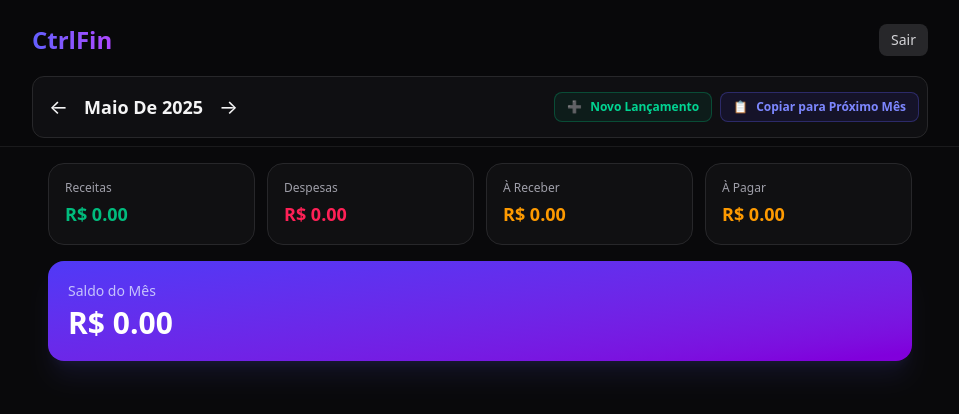
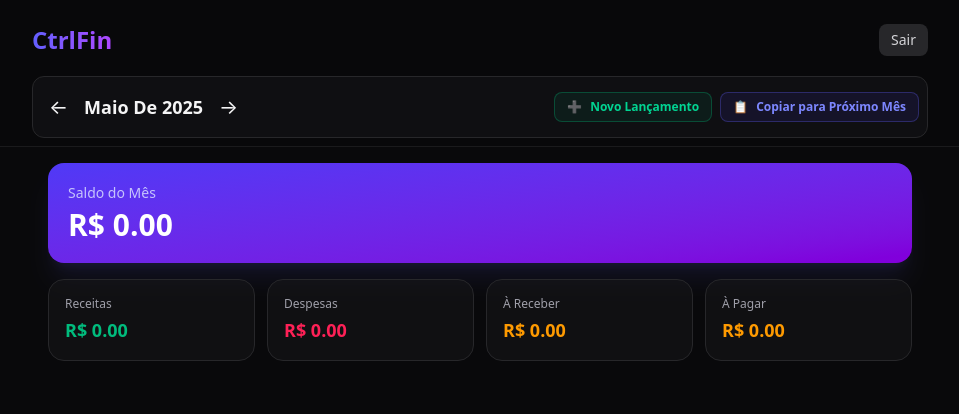
Before and after one commit to deoliveiratech/control-fin, a React (Vite) app: page /dash in a window 1280 px wide. Shown: the top 414 px of the page, without its empty margins (160-1119 px from the left). Built offline with nearby package versions, Linux system fonts and the light colour scheme; no server answers; the database is empty; sample sign-in values are in the browser's storage.

Commit message:
Movido card Saldo para cima dos outros cards

```diff
--- a/src/pages/Dashboard.jsx
+++ b/src/pages/Dashboard.jsx
@@ -260,6 +260,12 @@ function Dashboard() {
 
       <div className="max-w-4xl mx-auto space-y-4 px-4 pt-4">
 
+        {/* Saldo Card */}
+        <div className="p-5 bg-gradient-to-br from-indigo-600 to-purple-700 rounded-2xl shadow-xl shadow-indigo-500/10">
+          <p className="text-indigo-100 text-sm font-medium opacity-80">Saldo do Mês</p>
+          <h2 className="text-3xl font-bold text-white mt-1">R$ {saldo.toFixed(2)}</h2>
+        </div>
+
         {/* Stats Grid */}
         <div className="grid grid-cols-2 md:grid-cols-4 gap-3">
           <button
@@ -295,11 +301,7 @@ function Dashboard() {
           </button>
         </div>
 
-        {/* Saldo Card */}
-        <div className="p-5 bg-gradient-to-br from-indigo-600 to-purple-700 rounded-2xl shadow-xl shadow-indigo-500/10">
-          <p className="text-indigo-100 text-sm font-medium opacity-80">Saldo do Mês</p>
-          <h2 className="text-3xl font-bold text-white mt-1">R$ {saldo.toFixed(2)}</h2>
-        </div>
+
 
         {/* Visual Chart
         <div className="bg-zinc-900/50 p-4 rounded-2xl border border-zinc-800">
```
Also changed, not shown: 3 other files (tests, documents, lock files or other folders).
